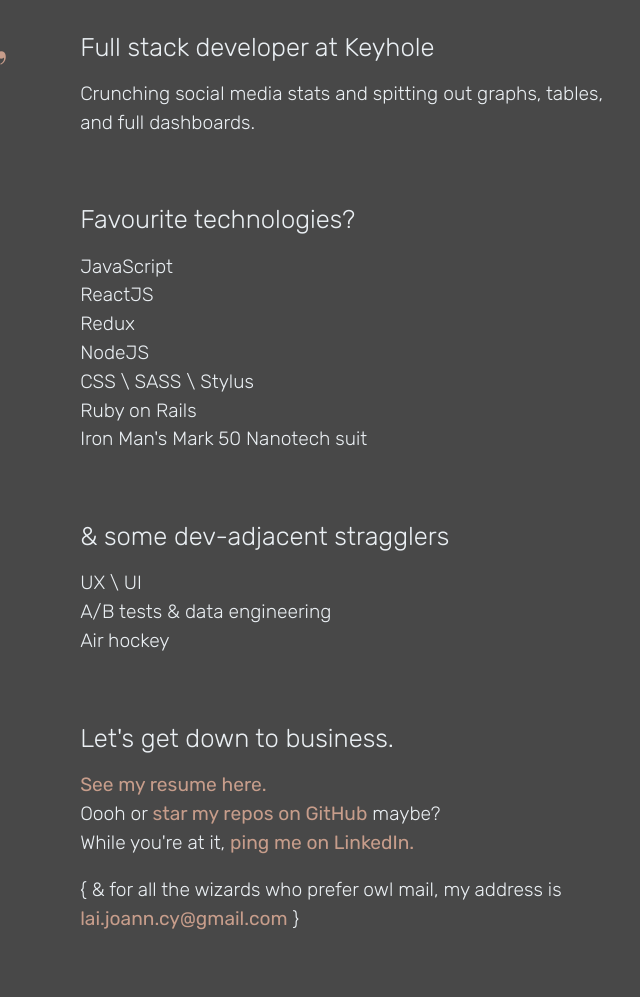
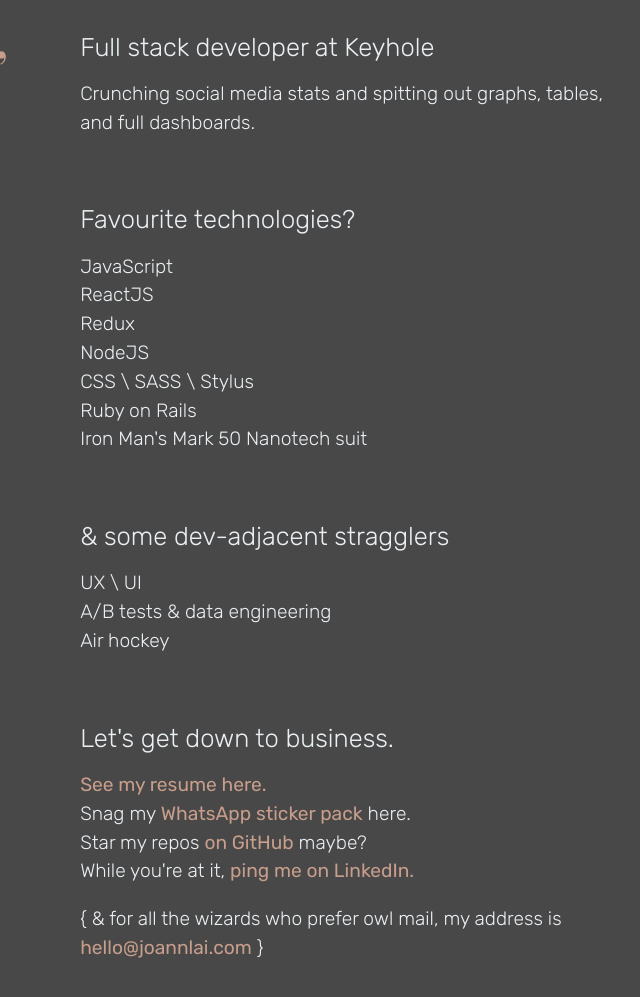
Before and after one commit to laijoann/laijoann.github.io, a plain HTML site: page index.html in a window 1280 px wide. Shown: the part 877-1874 px from the top of the page, without its empty margins (435-1075 px from the left). Drawn offline with nearby package versions, Linux system fonts and the light colour scheme.

Commit message:
Update index.html

```diff
--- a/index.html
+++ b/index.html
@@ -50,9 +50,10 @@
 
           <p class='contentText__bbTitle'>Let's get down to business.</p>
           <p><a class='highlightOnHover' href='Joann Lai - Full stack developer.pdf'>See my resume here.</a></p>
-          <p>Oooh or <a class='highlightOnHover' href='https://github.com/laijoann' target='_blank'>star my repos on GitHub</a> maybe?</p>
+          <p>Snag my <a class='highlightOnHover' href='https://play.google.com/store/apps/details?id=com.joann.keykeystickers'>WhatsApp sticker pack</a> here.</p>
+          <p>Star my repos <a class='highlightOnHover' href='https://github.com/laijoann' target='_blank'>on GitHub</a> maybe?</p>
           <p>While you're at it, <a class='highlightOnHover' href='https://www.linkedin.com/in/Laijoann' target='_blank'>ping me on LinkedIn.</a></p>
-          <p style='margin-top: 1em;'>{ &amp; for all the wizards who prefer owl mail, my address is <a class='highlightOnHover' href="mailto:lai.joann.cy@gmail.com" target="_top">lai.joann.cy@gmail.com</a> }</p>
+          <p style='margin-top: 1em;'>{ &amp; for all the wizards who prefer owl mail, my address is <a class='highlightOnHover' href="mailto:hello@joannlai.com" target="_top">hello@joannlai.com</a> }</p>
       </div>
     </div>
   </div>
```
